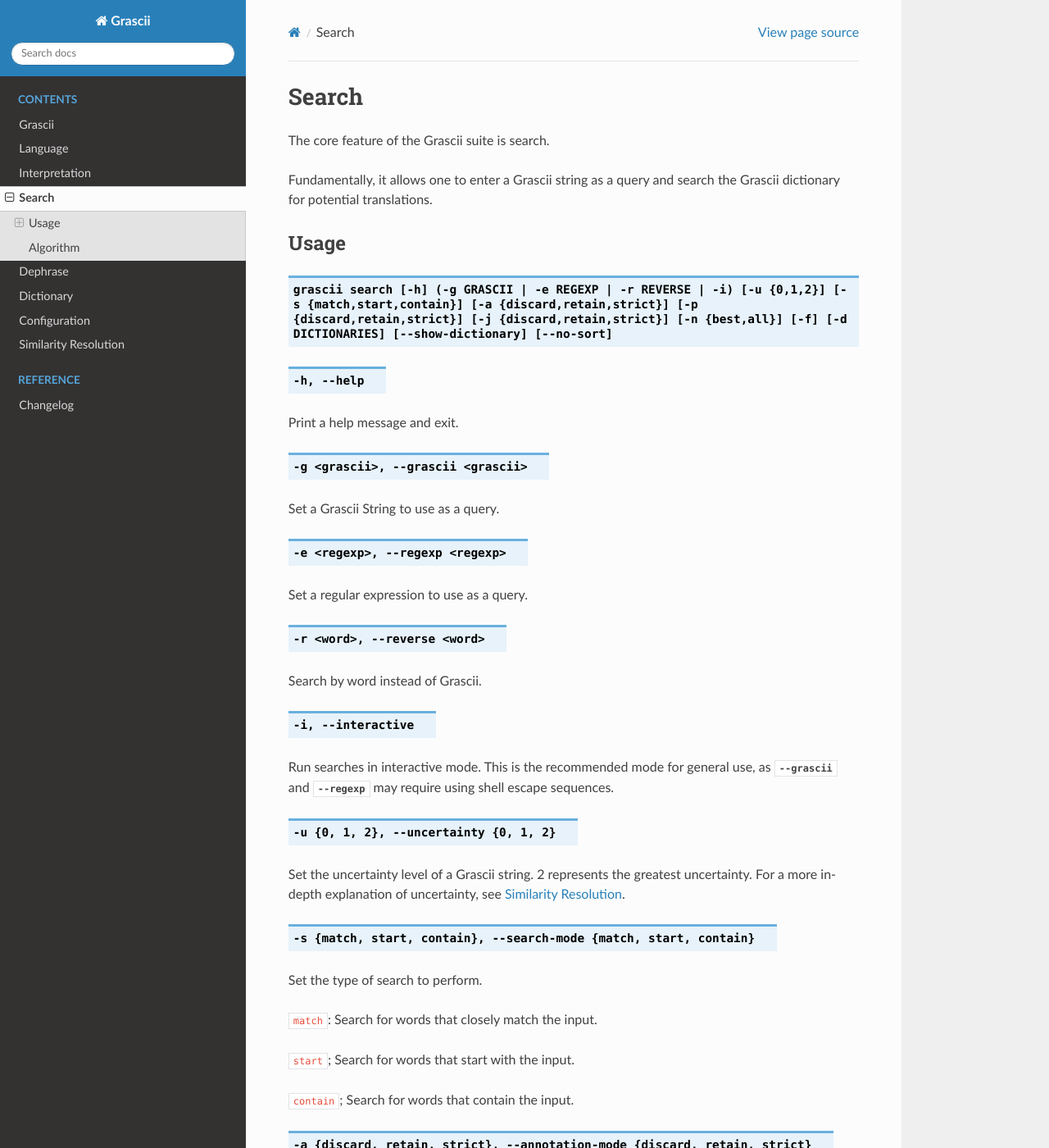
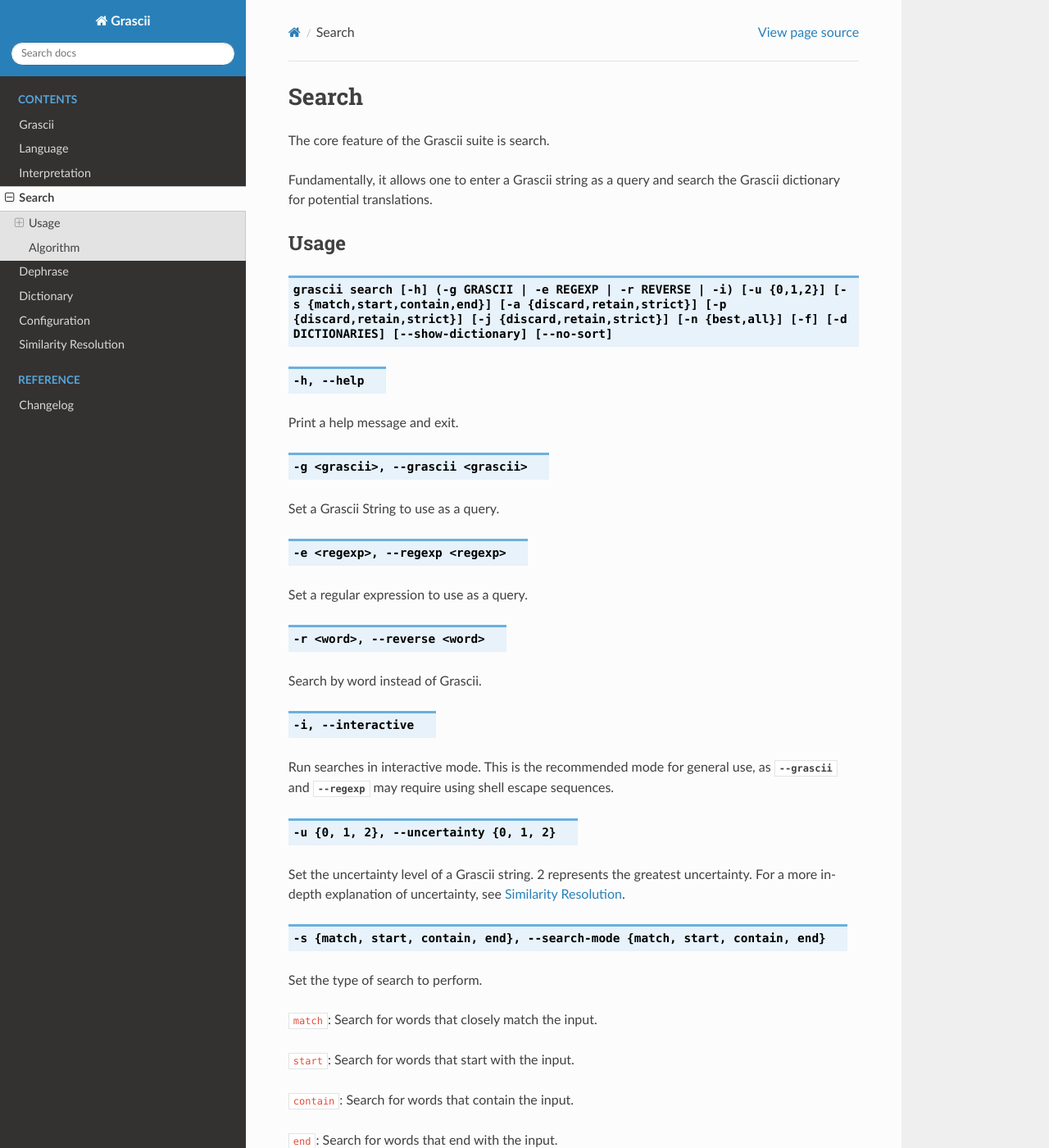
Before and after one commit to grascii/grascii, a Sphinx documentation site: the page built from docs/gsearch.rst, in a window 1280 px wide and 1400 px high. Shown: the whole window at 82% size. Built offline with Sphinx 7.4.7 and the Read the Docs theme 3.1.0, drawn with Linux system fonts in a browser that asks for light colours; pages that are not in the unit, such as notebooks, are missing from menus.

Commit message:
Add 'end' search mode (#118)

```diff
--- a/docs/gsearch.rst
+++ b/docs/gsearch.rst
@@ -10,7 +10,7 @@
 Usage
 *****
 
-.. object:: grascii search [-h] (-g GRASCII | -e REGEXP | -r REVERSE | -i) [-u {0,1,2}] [-s {match,start,contain}] [-a {discard,retain,strict}] [-p {discard,retain,strict}] [-j {discard,retain,strict}] [-n {best,all}] [-f] [-d DICTIONARIES] [--show-dictionary] [--no-sort]
+.. object:: grascii search [-h] (-g GRASCII | -e REGEXP | -r REVERSE | -i) [-u {0,1,2}] [-s {match,start,contain,end}] [-a {discard,retain,strict}] [-p {discard,retain,strict}] [-j {discard,retain,strict}] [-n {best,all}] [-f] [-d DICTIONARIES] [--show-dictionary] [--no-sort]
 
 .. option:: -h, --help
 
@@ -39,16 +39,17 @@
 uncertainty. For a more in-depth explanation of uncertainty, see
 :doc:`similarity`.
 
-.. option:: -s {match, start, contain}, --search-mode {match, start, contain}
+.. option:: -s {match, start, contain, end}, --search-mode {match, start, contain, end}
 
 Set the type of search to perform.
 
-``match``: Search for words that
-closely match the input.
+``match``: Search for words that closely match the input.
 
-``start``; Search for words that start with the input.
+``start``: Search for words that start with the input.
 
-``contain``; Search for words that contain the input.
+``contain``: Search for words that contain the input.
+
+``end``: Search for words that end with the input.
 
 .. option:: -a {discard, retain, strict}, --annotation-mode {discard, retain, strict}
 
```
Also changed, not shown: docs/CHANGELOG.md (+4 -0 lines), 3 other files.
